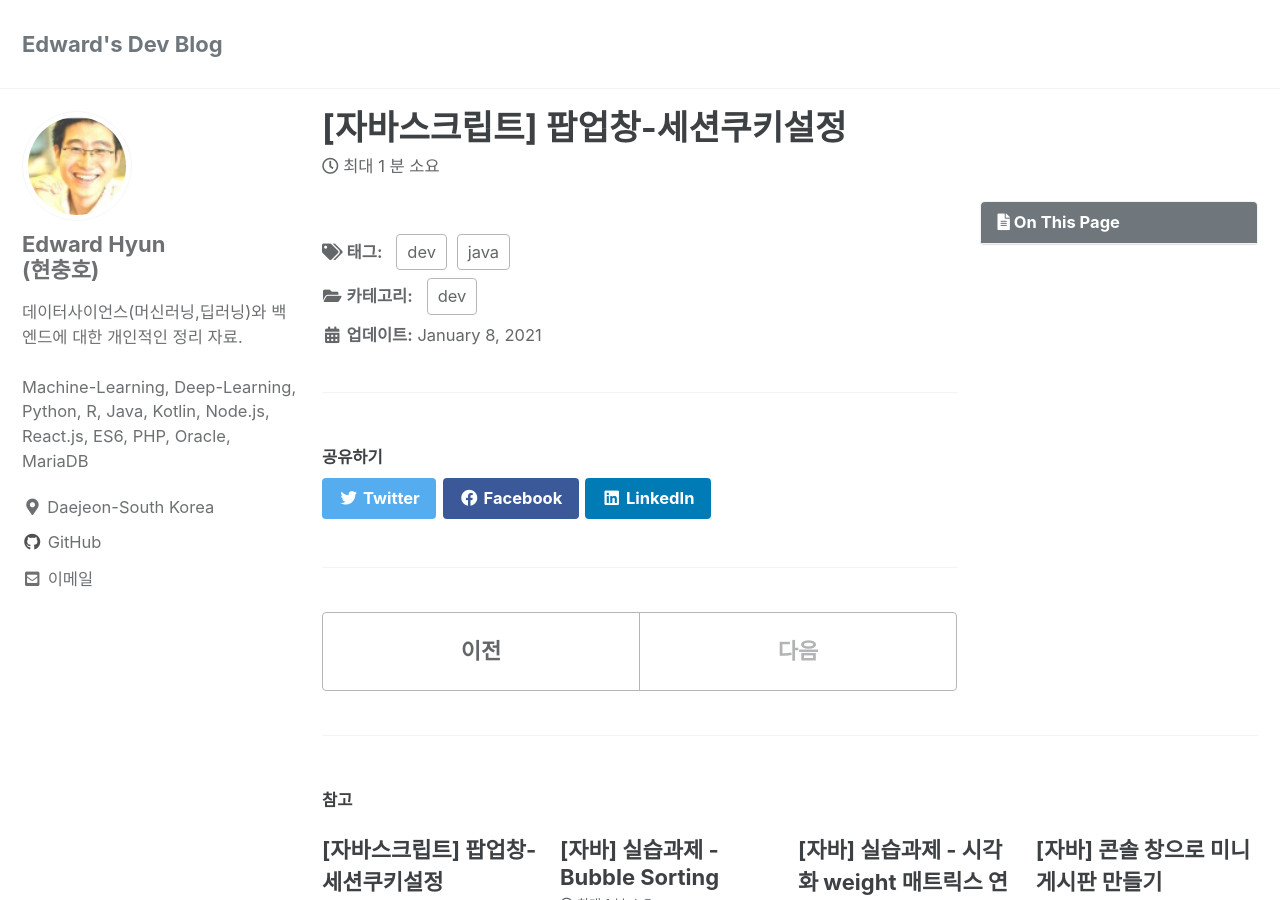
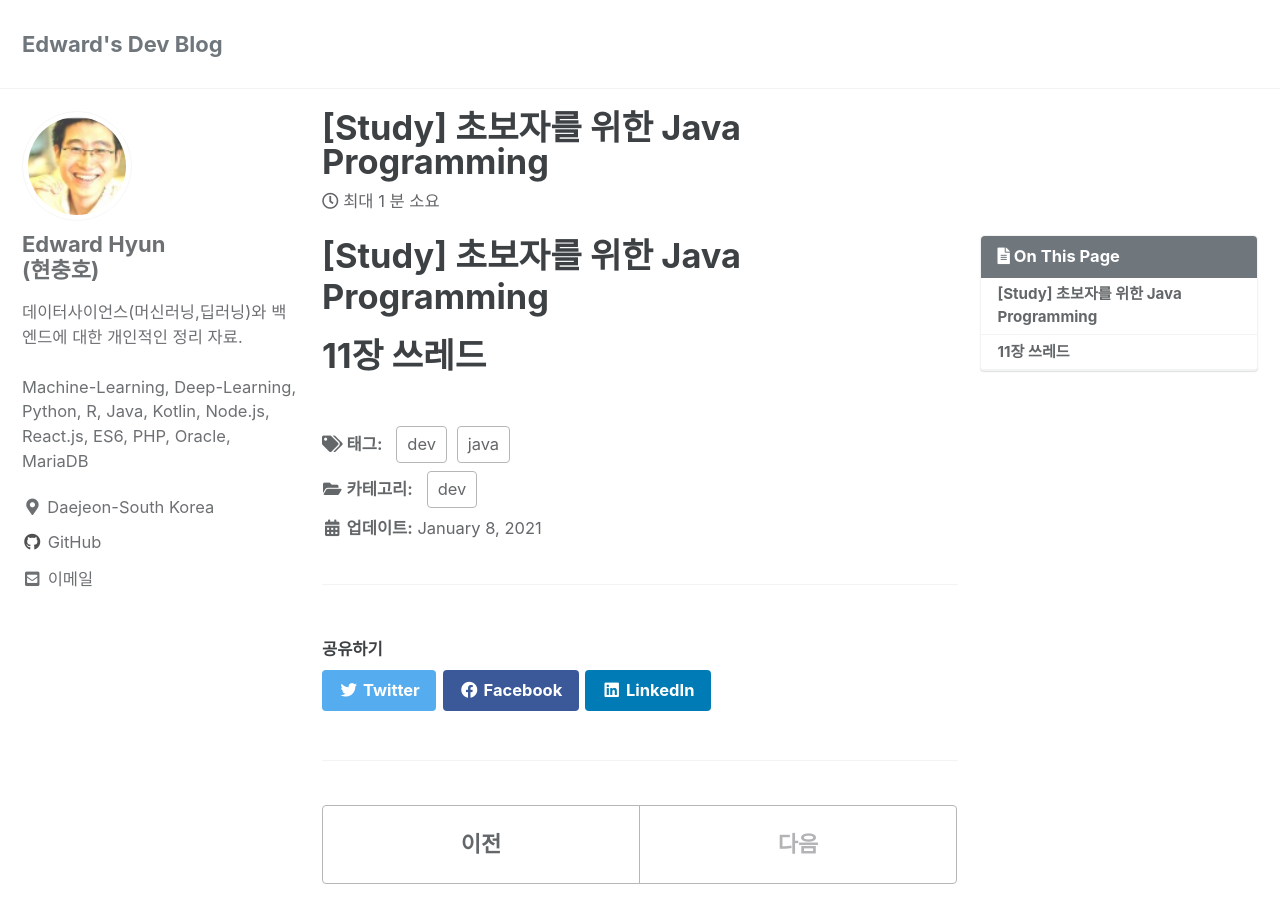
Before and after one commit to iamhch24/iamhch24.github.io, a Jekyll site: the page built from _posts/2021-01-08-[Study] 초보자를 위한 Java Programming.md, in a window 1280 px wide and 900 px high. Built offline with Jekyll 4.4.1, drawn with Linux system fonts in a browser that asks for light colours; cached includes are drawn as plain includes.

Commit message:
_posts/2021-01-08-[Study] 초보자를 위한 Java Programming.md updated from https://stackedit.io/

```diff
--- a/_posts/2021-01-08-[Study] 초보자를 위한 Java Programming.md
+++ b/_posts/2021-01-08-[Study] 초보자를 위한 Java Programming.md
@@ -1,5 +1,5 @@
 ---
-title: "[자바스크립트] 팝업창-세션쿠키설정"
+title: "[Study] 초보자를 위한 Java Programming"
 categories:
     - dev
 tags:
@@ -9,6 +9,10 @@ toc: true
 
 ---
 
+# [Study] 초보자를 위한 Java Programming
+
+# 11장 쓰레드
+
 <!--stackedit_data:
-eyJoaXN0b3J5IjpbMTg0NTAxNzg1MF19
+eyJoaXN0b3J5IjpbLTEyNjQ0NDQ3NzNdfQ==
 -->
```
